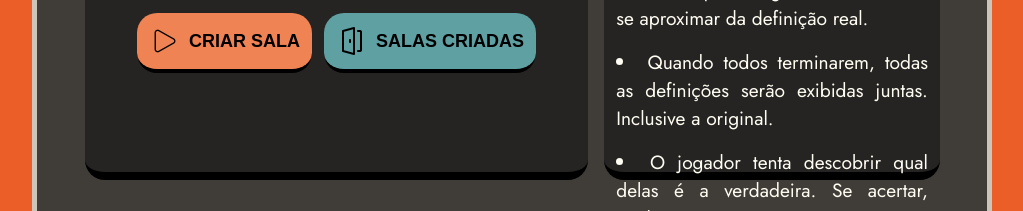
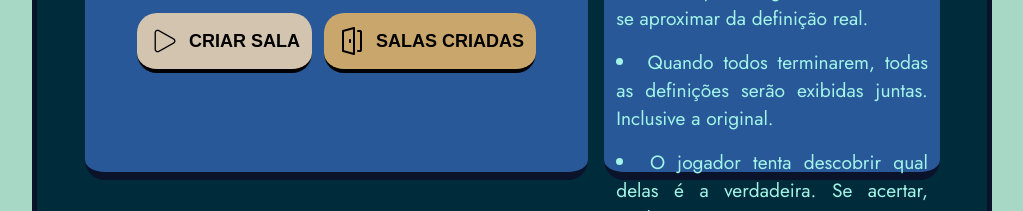
Before and after one commit to arthuurfm/wordy-whoppers, a plain HTML site: page public/index.html in a window 1280 px wide. Shown: the part 457-668 px from the top of the page, without its empty margins (6-1029 px from the left). Drawn offline with Linux system fonts and the light colour scheme; a web font is replaced by a local one.

Commit message:
new theme

```diff
--- a/public/components/buttons/styles.css
+++ b/public/components/buttons/styles.css
@@ -7,21 +7,21 @@
   font-weight: bold;
   border-radius: inherit;
   border: none;
-  background-color: #ef8354;
+  background-color: #d3c4af;
   cursor: pointer;
   border-bottom: 4px solid #000;
 }
 
 #create-room:hover {
-  background-color: #e3a85f;
+  background-color: #cab596;
 }
 
 #created-rooms {
-  background-color: #5fa0a3;
+  background-color: #c9a66c;
 }
 
 #created-rooms:hover {
-  background-color: #72c2c6;
+  background-color: #c49c5b;
 }
 
 button::before {
--- a/public/pages/rooms/styles.css
+++ b/public/pages/rooms/styles.css
@@ -5,18 +5,18 @@
 }
 
 body {
-  background-color: #eb5e28;
+  background-color: #a7d7c5;
   width: 100%;
   height: 100vh;
   display: flex;
   align-items: center;
-  color: #fffcf2;
+  color: #a1f4e7;
   font-family: 'Jost', sans-serif;
 }
 
 body::selection {
-  background-color: #fffcf2;
-  color: #403d39;
+  background-color: #a1f4e7;
+  color: #295898;
 }
 
 .container {
@@ -24,9 +24,9 @@ body::selection {
   width: 75%;
   height: 90%;
   margin-left: 3%;
-  border: 3px solid #ccc5b9;
+  border: 5px solid #0b132b;
   border-radius: 20px;
-  background-color: #403d39;
+  background-color: #002b3a;
 
   display: flex;
   flex-direction: column;
@@ -42,8 +42,8 @@ body::selection {
   width: 75%;
   height: 60%;
   border-radius: inherit;
-  border-bottom: 8px solid #000;
-  background-color: #252422;
+  border-bottom: 8px solid #0b132b;
+  background-color: #295898;
 }
 
 .low-content {
@@ -55,7 +55,7 @@ body::selection {
 .room-info {
   width: 50%;
   height: 100%;
-  background-color: #252422;
-  border-bottom: 8px solid #000;
+  background-color: #295898;
+  border-bottom: 8px solid #0b132b;
   border-radius: inherit;
 }
--- a/public/styles.css
+++ b/public/styles.css
@@ -9,18 +9,18 @@
 }
 
 body {
-  background-color: #eb5e28;
+  background-color: #a7d7c5;
   width: 100%;
   height: 100vh;
   display: flex;
   align-items: center;
-  color: #fffcf2;
+  color: #a1f4e7;
   font-family: 'Jost', sans-serif;
 }
 
 body::selection {
-  background-color: #fffcf2;
-  color: #511c1c;
+  background-color: #a1f4e7;
+  color: #295898;
 }
 
 .container {
@@ -28,9 +28,9 @@ body::selection {
   width: 75%;
   height: 90%;
   margin-left: 3%;
-  border: 5px solid #ccc5b9;
+  border: 5px solid #0b132b;
   border-radius: 20px;
-  background-color: #403d39;
+  background-color: #002b3a;
 
   display: flex;
   flex-direction: column;
@@ -67,11 +67,11 @@ main {
   width: 60%;
   height: 100%;
   border-radius: inherit;
-  background-color: #252422;
+  background-color: #295898;
   display: flex;
   flex-direction: column;
   align-items: center;
-  border-bottom: 8px solid #000;
+  border-bottom: 8px solid #0b132b;
 }
 
 .nickname {
@@ -83,9 +83,9 @@ main {
   padding: 12px 18px;
   font-size: 24px;
   font-family: 'Jost', sans-serif;
-  color: #fffcf2;
+  color: #a1f4e7;
   outline: none;
-  background-color: #403d39;
+  background-color: #0b132b;
   border: 2px solid #aaa;
   border-radius: inherit;
 }
@@ -95,8 +95,8 @@ main {
 }
 
 .nickname input:focus {
-  background-color: #252422;
-  border-color: #fffcf2;
+  background-color: #002b3a;
+  border-color: #a1f4e7;
 }
 
 .nickname .buttons {
```
